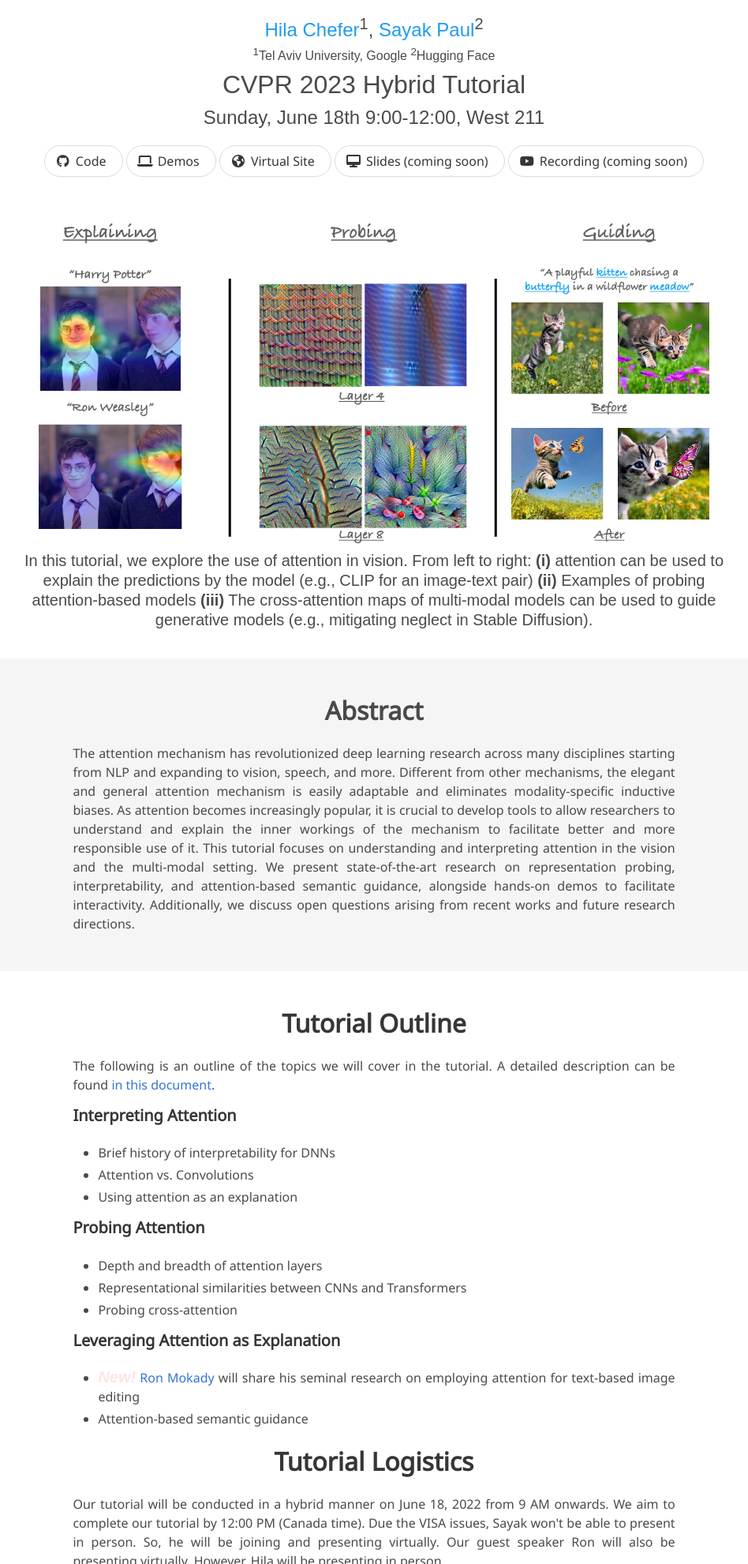
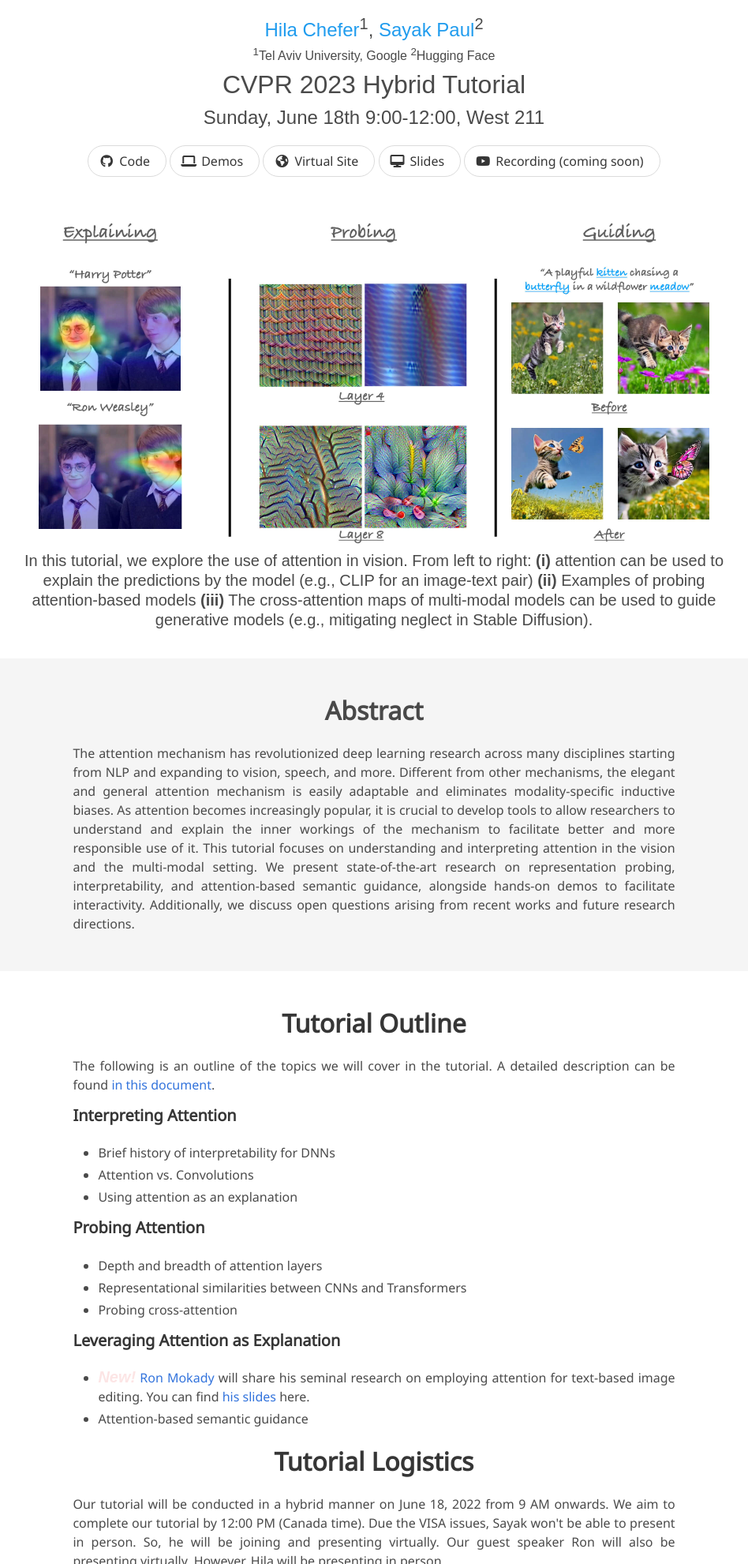
Before and after one commit to all-things-vits/atv, a plain HTML site: page index.html in a window 1280 px wide. Shown: the part 181-2162 px from the top of the page at 79% size, without its empty margins (166-1114 px from the left). Drawn offline with nearby package versions, Linux system fonts and the light colour scheme; some icons are missing; a web font is replaced by a local one.

Commit message:
Update index.html

```diff
--- a/index.html
+++ b/index.html
@@ -97,12 +97,12 @@
               </a>
              </span>
              <span class="link-block">
-              <a href="https://slides.google.com"  target="_blank"
+              <a href="https://drive.google.com/file/d/10NaQNVybucl8i2Or0iA_DC_NWkhs_IgV/view?usp=sharing"  target="_blank"
                  class="external-link button is-normal is-rounded">
                 <span class="icon">
                     <i class="fa fa-desktop"></i>
                 </span>
-                <span>Slides (coming soon)</span>
+                <span>Slides</span>
               </a>
              </span>
              <span class="link-block">
@@ -203,7 +203,7 @@
 
 		  <ul>
               <li>
-                  <i><b><span class="title is-5 blink">New!</span></b></i> <a href="https://rmokady.github.io/"> Ron Mokady</a> will share his seminal research on employing attention for text-based image editing
+                  <i><b><span class="title is-5 blink">New!</span></b></i> <a href="https://rmokady.github.io/"> Ron Mokady</a> will share his seminal research on employing attention for text-based image editing. You can find <a href="https://drive.google.com/file/d/18U9rMGrMelC1oMv4c7j6aJwqkv5puSA9/view?usp=sharing">his slides</a> here.
               </li>
               <li>
                   Attention-based semantic guidance
```
